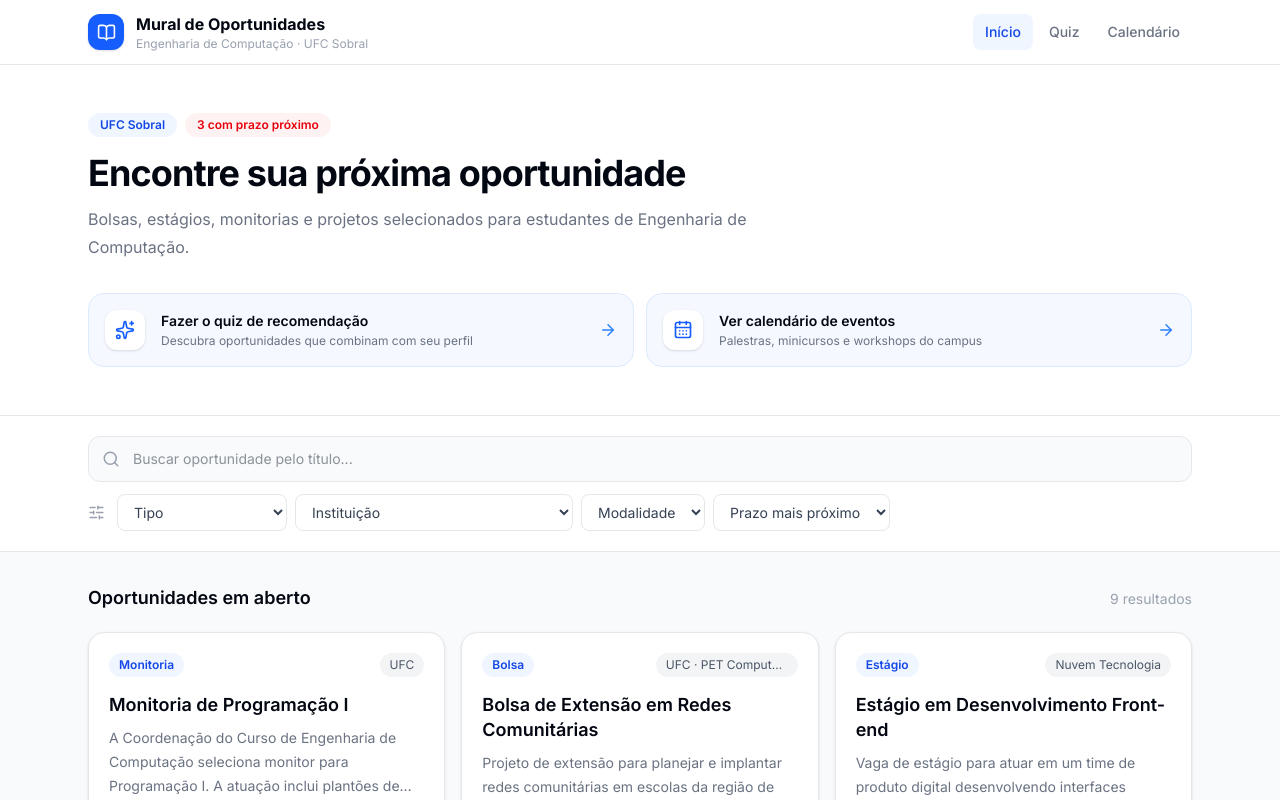
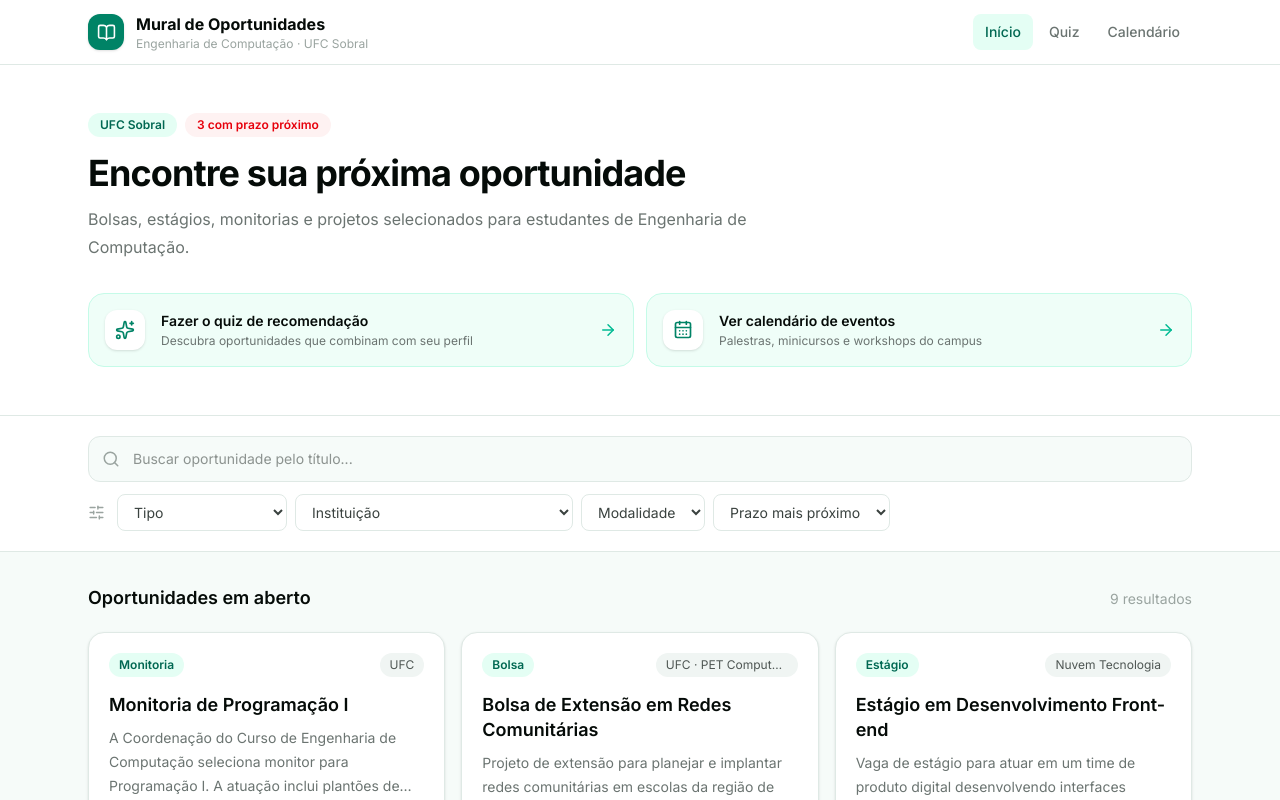
Before and after one commit to rickson68/mural-de-oportunidades, a React (Vite) app: page / in a window 1280 px wide. Shown: the top 800 px of the page. Built offline with nearby package versions, Linux system fonts and the light colour scheme.

Commit message:
Feat: Chaging Colorscheme to a more green one.

```diff
--- a/src/index.css
+++ b/src/index.css
@@ -1,28 +1,32 @@
 @import url("https://fonts.googleapis.com/css2?family=Inter:wght@400;500;600;700&display=swap");
 @import "tailwindcss";
 
+/*65FFD4*/
 @theme {
-  /* Marca / ações principais: botões, links, destaques (antes: azul) */
-  --color-primary-50: oklch(97% 0.014 254.604);
-  --color-primary-100: oklch(93.2% 0.032 255.585);
-  --color-primary-200: oklch(88.2% 0.059 254.128);
-  --color-primary-500: oklch(62.3% 0.214 259.815);
-  --color-primary-600: oklch(54.6% 0.245 262.881);
-  --color-primary-700: oklch(48.8% 0.243 264.376);
-  --color-primary-800: oklch(42.4% 0.199 265.638);
+  --color-brand: #65ffd4;
 
-  /* Texto, bordas e fundos neutros (antes: cinza) */
-  --color-ink-50: oklch(98.5% 0.002 247.839);
-  --color-ink-100: oklch(96.7% 0.003 264.542);
-  --color-ink-200: oklch(92.8% 0.006 264.531);
-  --color-ink-300: oklch(87.2% 0.01 258.338);
-  --color-ink-400: oklch(70.7% 0.022 261.325);
-  --color-ink-500: oklch(55.1% 0.027 264.364);
-  --color-ink-600: oklch(44.6% 0.03 256.802);
-  --color-ink-700: oklch(37.3% 0.034 259.733);
-  --color-ink-800: oklch(27.8% 0.033 256.848);
-  --color-ink-900: oklch(21% 0.034 264.665);
-  --color-ink-950: oklch(13% 0.028 261.692);
+  --color-primary-50: #e4fef4;
+  --color-primary-100: #c5fbe8;
+  --color-primary-200: #8ef8d6;
+  --color-primary-500: #00ba93;
+  --color-primary-600: #008366;
+  --color-primary-700: #006852;
+  --color-primary-800: #085442;
+
+  --color-ink-50: #f6fbf9;
+  --color-ink-100: #f0f5f3;
+  --color-ink-200: #dfe9e5;
+  --color-ink-300: #cdd7d3;
+  --color-ink-400: #9aa4a0;
+  --color-ink-500: #6b7471;
+  --color-ink-600: #4e5653;
+  --color-ink-700: #3a423f;
+  --color-ink-800: #232b28;
+  --color-ink-900: #131a18;
+  --color-ink-950: #050b08;
+
+  --color-success-50: #ebfdeb;
+  --color-success-700: #2f6d34;
 
   /* Alertas, prazos urgentes e erros (antes: vermelho) */
   --color-danger-50: oklch(97.1% 0.013 17.38);
```
